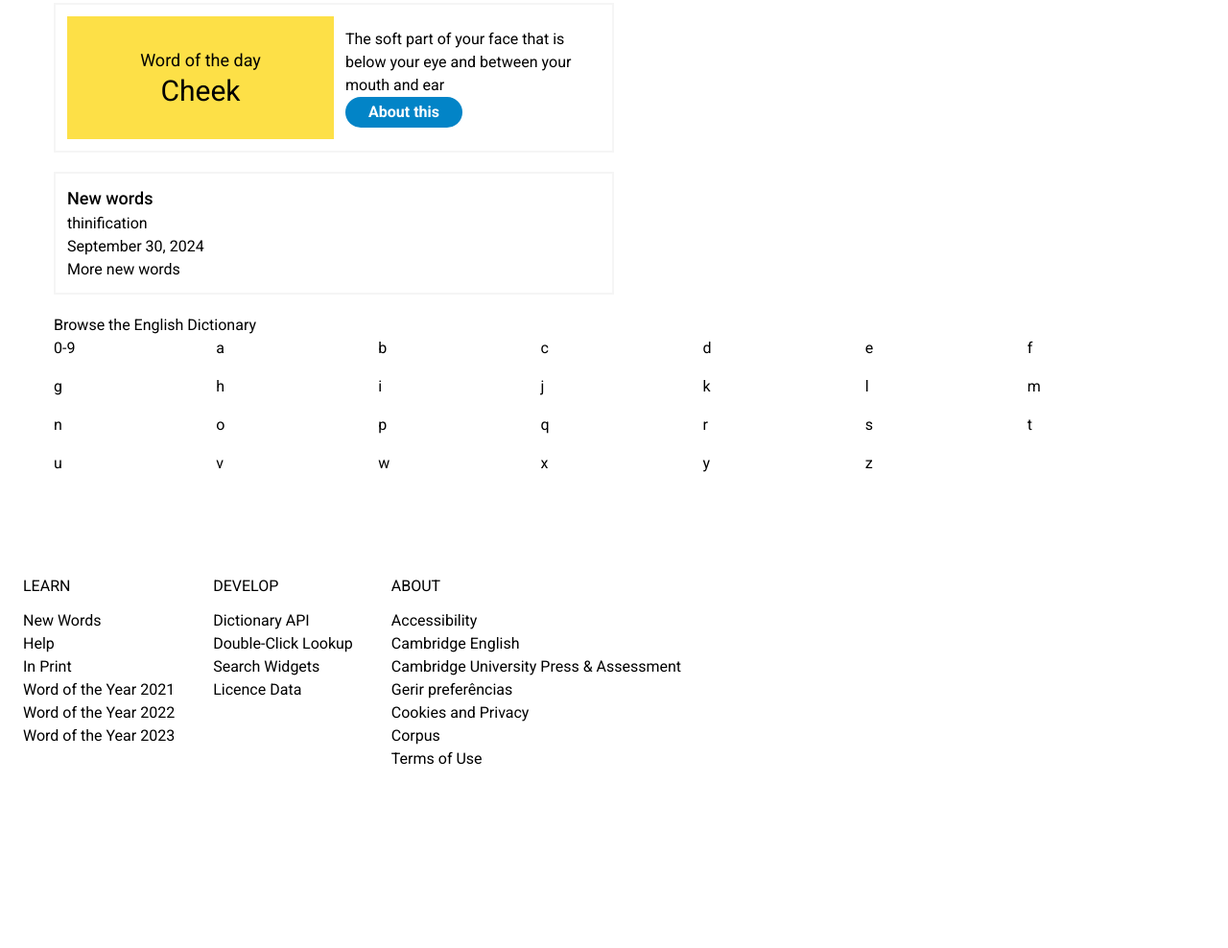
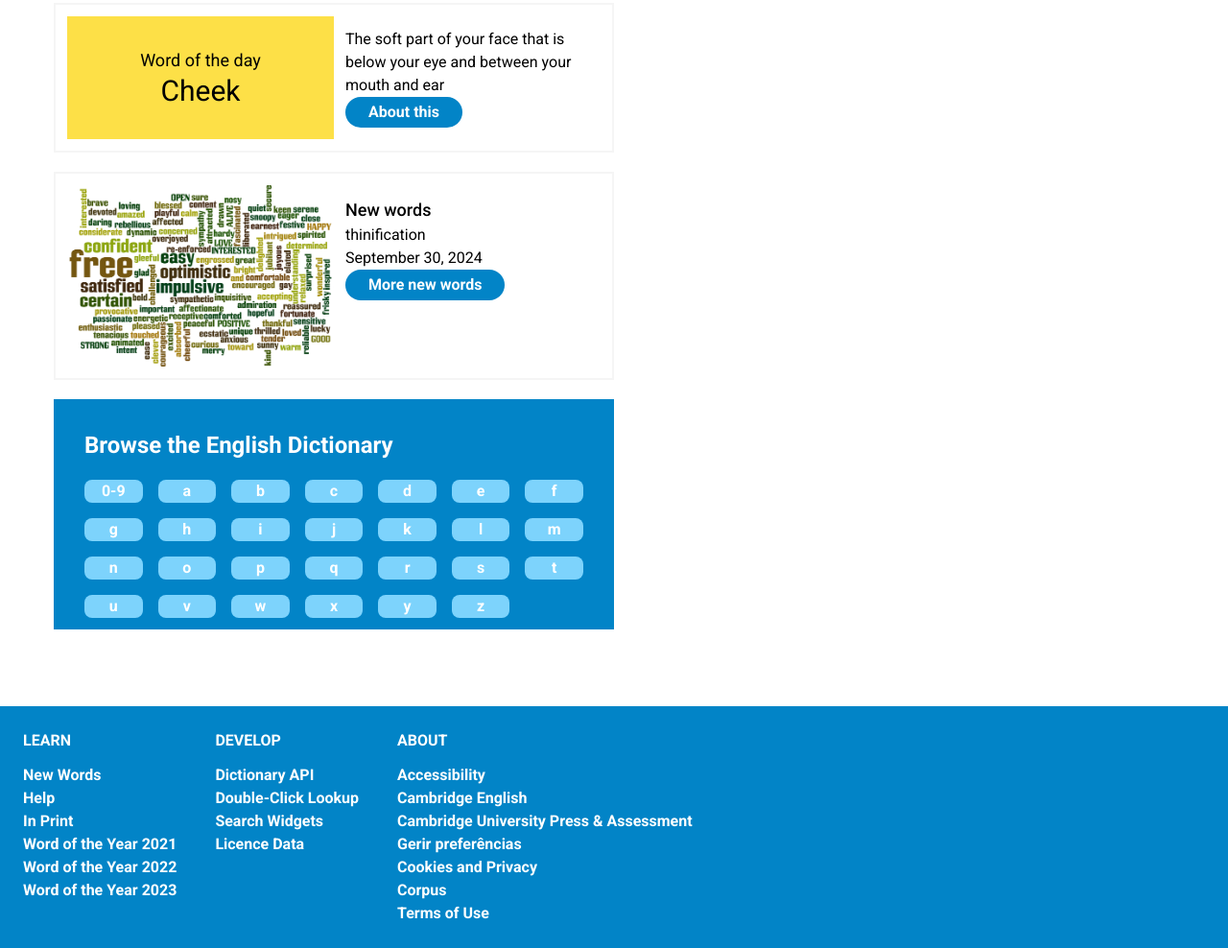
Before and after one commit to anmv921/rumos-projeto-dicionario, a website: page index.html in a window 1280 px wide. Shown: the part 886-1874 px from the top of the page at 96% size. Before the commit the page ends 1713 px from the top, so only its background shows below. Drawn offline with Linux system fonts and the light colour scheme.

Commit message:
progress on the frontend

```diff
--- a/index.html
+++ b/index.html
@@ -238,6 +238,16 @@
                 </section>
 
                 <section class="border-solid border-2 border-neutral-100 w-1/2 p-3 my-5">
+
+                    <div class="flex flex-row justify-between" >
+
+                        <div class="w-1/2">
+                            <img src="imagens/word-cloud-679936_1280.png" alt="">
+                        </div>
+
+
+                        <div class="p-3 w-1/2" >
+
                             <h2 class="text-lg font-medium" >
                                 New words
                             </h2>
@@ -250,45 +260,51 @@
                                 September 30, 2024
                             </div>
 
-                    <button>
+                            <button type="button"
+                            class="bg-sky-600 py-1 px-6 text-white
+                            rounded-2xl font-semibold" >
                                 More new words
                             </button>
+                        </div>
+                    </div>
+
+
                 </section>
 
 
-                <section>
-                    <h2>
+                <section class="bg-sky-600 w-1/2 p-3 my-5 text-white font-semibold">
+                    <h2 class="text-2xl m-5">
                         Browse the English Dictionary
                     </h2>
 
-                    <div class="grid grid-cols-7 gap-4">
-                        <div>0-9</div>
-                        <div>a</div>
-                        <div>b</div>
-                        <div>c</div>
-                        <div>d</div>
-                        <div>e</div>
-                        <div>f</div>
-                        <div>g</div>
-                        <div>h</div>
-                        <div>i</div>
-                        <div>j</div>
-                        <div>k</div>
-                        <div>l</div>
-                        <div>m</div>
-                        <div>n</div>
-                        <div>o</div>
-                        <div>p</div>
-                        <div>q</div>
-                        <div>r</div>
-                        <div>s</div>
-                        <div>t</div>
-                        <div>u</div>
-                        <div>v</div>
-                        <div>w</div>
-                        <div>x</div>
-                        <div>y</div>
-                        <div>z</div>
+                    <div class="grid grid-cols-7 gap-4 mx-5 text-center">
+                        <div class="bg-sky-300 px-1 rounded-lg" >0-9</div>
+                        <div class="bg-sky-300 px-1 rounded-lg" >a</div>
+                        <div class="bg-sky-300 px-1 rounded-lg" >b</div>
+                        <div class="bg-sky-300 px-1 rounded-lg" >c</div>
+                        <div class="bg-sky-300 px-1 rounded-lg" >d</div>
+                        <div class="bg-sky-300 px-1 rounded-lg" >e</div>
+                        <div class="bg-sky-300 px-1 rounded-lg" >f</div>
+                        <div class="bg-sky-300 px-1 rounded-lg" >g</div>
+                        <div class="bg-sky-300 px-1 rounded-lg" >h</div>
+                        <div class="bg-sky-300 px-1 rounded-lg" >i</div>
+                        <div class="bg-sky-300 px-1 rounded-lg" >j</div>
+                        <div class="bg-sky-300 px-1 rounded-lg" >k</div>
+                        <div class="bg-sky-300 px-1 rounded-lg" >l</div>
+                        <div class="bg-sky-300 px-1 rounded-lg" >m</div>
+                        <div class="bg-sky-300 px-1 rounded-lg" >n</div>
+                        <div class="bg-sky-300 px-1 rounded-lg" >o</div>
+                        <div class="bg-sky-300 px-1 rounded-lg" >p</div>
+                        <div class="bg-sky-300 px-1 rounded-lg" >q</div>
+                        <div class="bg-sky-300 px-1 rounded-lg" >r</div>
+                        <div class="bg-sky-300 px-1 rounded-lg" >s</div>
+                        <div class="bg-sky-300 px-1 rounded-lg" >t</div>
+                        <div class="bg-sky-300 px-1 rounded-lg" >u</div>
+                        <div class="bg-sky-300 px-1 rounded-lg" >v</div>
+                        <div class="bg-sky-300 px-1 rounded-lg" >w</div>
+                        <div class="bg-sky-300 px-1 rounded-lg" >x</div>
+                        <div class="bg-sky-300 px-1 rounded-lg" >y</div>
+                        <div class="bg-sky-300 px-1 rounded-lg" >z</div>
                     </div>
 
                 </section>
@@ -301,7 +317,7 @@
         <br>
 
 
-        <section class="flex flex-row gap-10 p-6">
+        <section class="flex flex-row gap-10 p-6 bg-sky-600 text-white font-semibold">
             <ul>
                 <li class="uppercase pb-3">
                     Learn
```
Also changed, not shown: css/style.css, imagens/word-cloud-679936_1280.png (added). Lines whose indentation alone changed are shown as unchanged.
